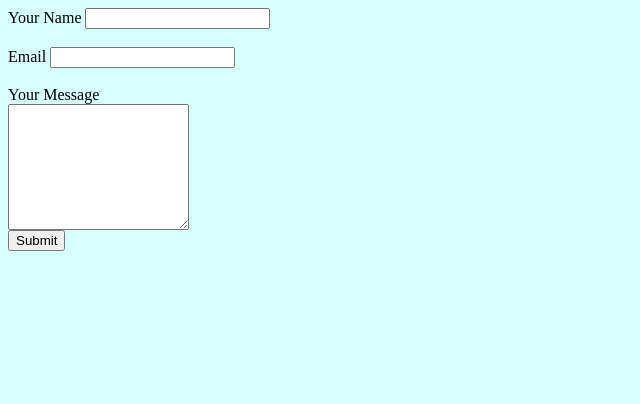
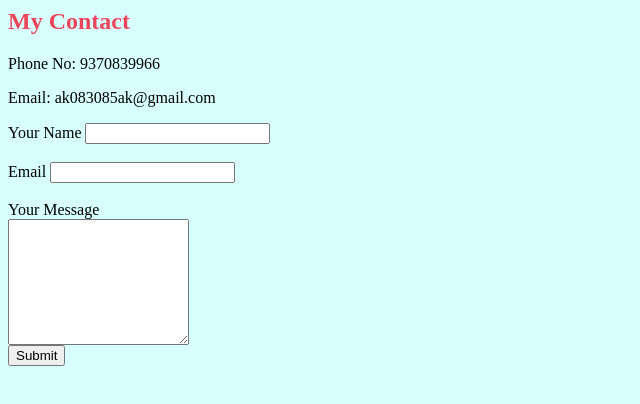
Before and after one commit to kumarA09/kumar, a plain HTML site: page contact.html in a window 1280 px wide. Shown: the whole page, without its empty margins (0-640 px from the left). Drawn offline with Linux system fonts and the light colour scheme; files that its build step writes are made by us from their sources.

Commit message:
Update contact.html

```diff
--- a/contact.html
+++ b/contact.html
@@ -1,4 +1,7 @@
 <link rel="stylesheet" href="css/styles.css">
+<h2>My Contact</h2>
+<p>Phone No: 9370839966</p>
+<p>Email: ak083085ak@gmail.com </p>
 <form class="" action="mailto:ak@gmail.com" method="post" enctype="text/plain">
   <label for="">Your Name</label>
   <input type="text" name="Name:" value="">
```
